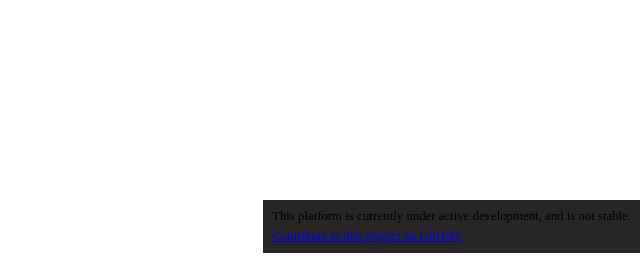
After one commit to benmoose/tripplanner, a Django app: template templates/_components/beta_flag/beta_flag.html in a window 1280 px wide. The commit adds this page. Shown: the part 527-800 px from the top of the page, without its empty margins (640-1280 px from the left). Run offline with Django 3.2, Linux system fonts and the light colour scheme; the template is opened without the code that fills it, so the values that code supplies are empty.

Commit message:
Added beta_flag and travis build status to README

```diff
--- a/_settings/production.py
+++ b/_settings/production.py
@@ -7,3 +7,7 @@ import os
 
 
 SECRET_KEY = os.environ.get('SECRET_KEY')
+
+"""
+AWS KEYS HERE
+"""
--- /dev/null
+++ b/templates/_components/beta_flag/beta_flag.html
@@ -0,0 +1,24 @@
+<style>
+    ._b_beta {
+        position: fixed;
+        bottom: 20px;
+        right: 0;
+        box-sizing: border-box;
+        background: rgba(0, 0, 0, .85);
+        padding: 9px;
+        font-size: .8rem;
+    }
+
+    ._b_text {
+        margin: 0 0 5px;
+    }
+
+    ._b_text:last-child {
+        margin-bottom: 0;
+    }
+</style>
+
+<div class="_b_beta">
+    <p class="_b_text">This platform is currently under active development, and is not stable.</p>
+    <p class="_b_text"><a rel="nofollow" href="https://github.com/benjaminhadfield/tripplanner">Contribute to this project on GitHub!</a></p>
+</div>
--- a/templates/application.html
+++ b/templates/application.html
@@ -3,6 +3,7 @@
 
 {% block window %}
     <div id="mount"></div>
+    {% include '_components/beta_flag/beta_flag.html' %}
 {% endblock %}
 
 {% block react %}
```
Also changed, not shown: README.md.
